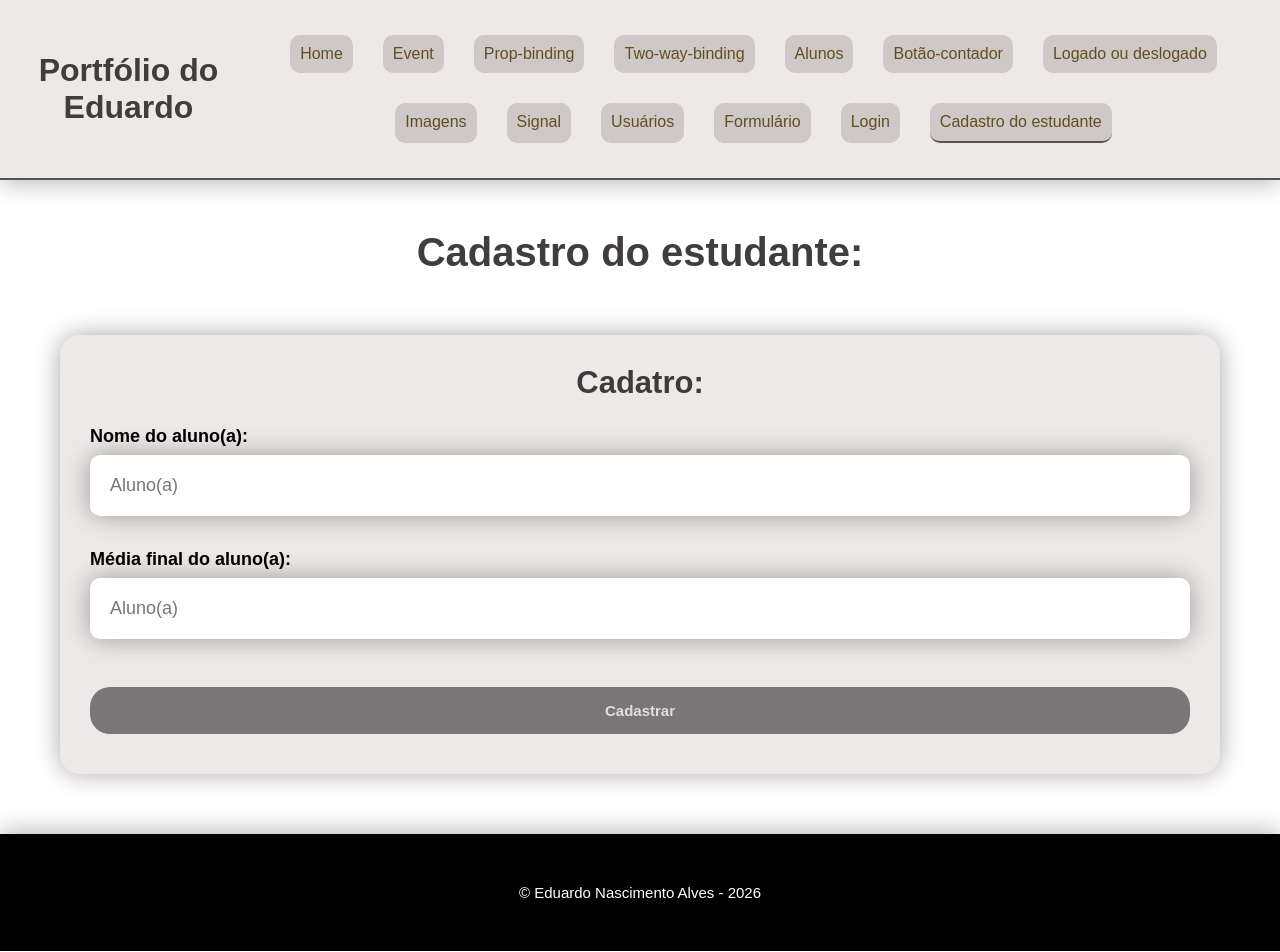
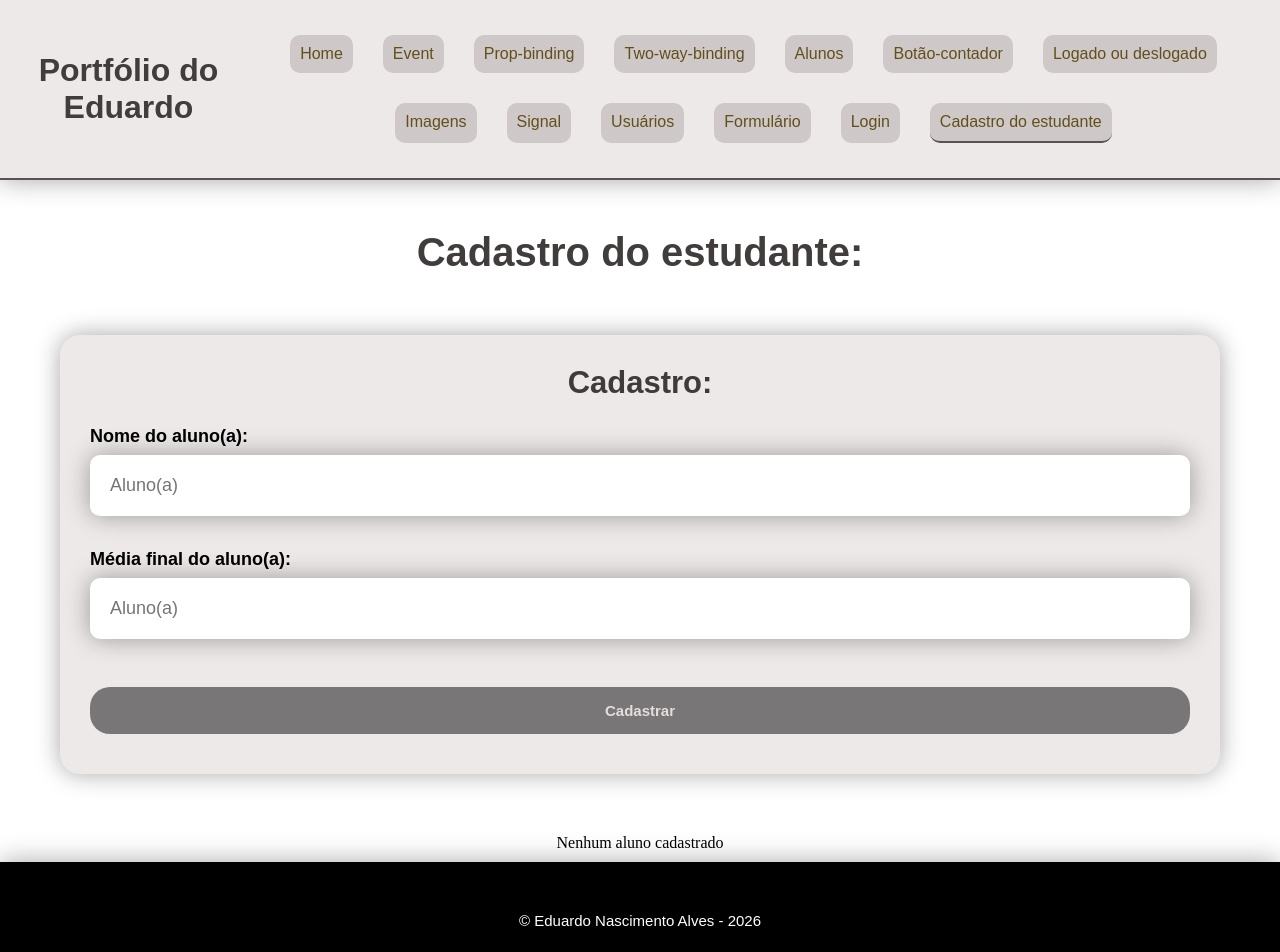
Before and after one commit to eduardoalves10/meu-site-angular, an Angular app: page /cadastro-estudante in a window 1280 px wide. Shown: the top 952 px of the page. Built offline with nearby package versions, Linux system fonts and the light colour scheme; a web font is replaced by a local one.

Commit message:
continua-exercicio-estudante

```diff
--- a/src/app/feats/cadastro-estudante/cadastro-estudante.css
+++ b/src/app/feats/cadastro-estudante/cadastro-estudante.css
@@ -60,4 +60,24 @@ button {
 button:hover {
     transform: scale(1.01);
     box-shadow: var(--sombra);
+    background-color: rgba(226, 9, 9, 0.7);
 }
+
+.alunos-cadastrados {
+    display: flex;
+    justify-content: center;
+    flex-wrap: wrap;
+    gap: 30px;
+}
+
+.aluno-cadastrado {
+    background-color: var(--cor-principal);
+}
+
+.aprovado {
+    color: green;
+}
+
+.reprovado {
+    color: red;
+}
--- a/src/app/feats/cadastro-estudante/cadastro-estudante.html
+++ b/src/app/feats/cadastro-estudante/cadastro-estudante.html
@@ -2,7 +2,7 @@
     <h2>Cadastro do estudante:</h2>
 
     <form (submit)="efetuarCadastro($event)">
-        <legend>Cadatro:</legend>
+        <legend>Cadastro:</legend>
 
         <div class="estudantes">
             <div class="estudante">
@@ -30,4 +30,22 @@
 
         <button>Cadastrar</button>
     </form>
+
+    <div class="alunos-cadastrados">
+        @for (aluno of alunos(); track $index) {
+            <div class="aluno-cadastrado">
+                <h3>{{aluno.nomeAluno}}</h3>
+                <p>Média final: {{aluno.mediaFinal}}</p>
+
+                @if (aluno.mediaFinal !== null) {
+                   @if (aluno.mediaFinal >=7) {
+                    <p class="Aprovado">Aprovado</p>
+                    } @else {
+                    <p class="Reprovado">Reprovado</p>
+                    }
+                }
+            </div>
+
+        } @empty {Nenhum aluno cadastrado}
+    </div>
 </section>
--- a/src/app/feats/cadastro-estudante/cadastro-estudante.ts
+++ b/src/app/feats/cadastro-estudante/cadastro-estudante.ts
@@ -1,6 +1,6 @@
 import { Component, signal } from '@angular/core';
 import { EstudanteInterface } from './estudante-interface';
-import { form, FormField, required } from '@angular/forms/signals';
+import { form, FormField, min, max, required, minLength } from '@angular/forms/signals';
 
 @Component({
   selector: 'app-cadastro-estudante',
@@ -17,11 +17,25 @@ export class CadastroEstudante {
 
   protected estudanteForm= form(this.cadastroModel, (s) => {
     required(s.nomeAluno, {message: 'Nome do aluno(a) é obrigatório'});
+    minLength(s.nomeAluno, 2, {message: 'No mínimo duas letras para o nome'})
 
     required(s.mediaFinal, {message: 'Média final é obrigatória'});
+    min(s.mediaFinal, 0, {message: 'Média final no mínimo 0'})
+    max(s.mediaFinal, 10, {message: 'Média final no máximo 10'})
   });
+
+  protected alunos = signal<EstudanteInterface[]>([]);
 
   protected efetuarCadastro(event: SubmitEvent) {
     event.preventDefault();
+
+    const aluno= this.cadastroModel();
+
+    this.cadastroModel.set({
+      nomeAluno: '',
+      mediaFinal: null
+    });
+
+    this.alunos.update(alunos => [...alunos, aluno]);
   };
 }
```
